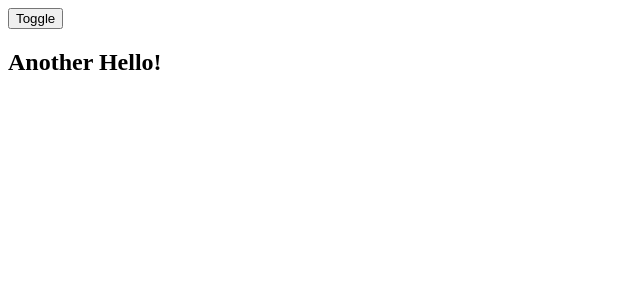
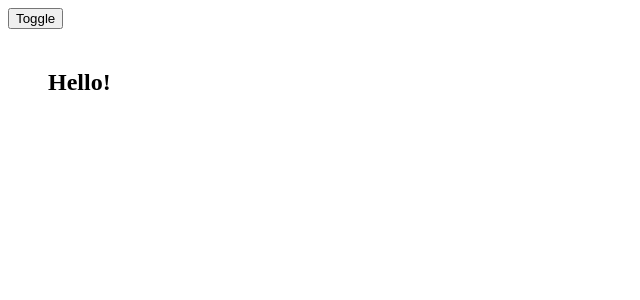
Before and after one commit to y-jie28/css-animations, a Vue app: page / in a window 1280 px wide. Shown: the top 300 px of the page, without its empty margins (0-640 px from the left). Built offline with nearby package versions, Linux system fonts and the light colour scheme.

Commit message:
animating with CSS animation

```diff
--- a/src/App.vue
+++ b/src/App.vue
@@ -2,11 +2,17 @@
   <!-- Use a button to toggle animation -->
   <button type="button" @click="flag = !flag">Toggle</button>
 
-  <!--  -->
-  <transition name="fade" mode="out-in">
+  <!-- Animating with CSS Transitions -->
+  <!-- <transition name="fade" mode="out-in">
     <h2 v-if="flag" key="main">Hello World!</h2>
     <h2 v-else key="secondary">Another Hello!</h2>
+  </transition> -->
+
+  <!-- Animating with CSS Animations -->
+  <transition name="zoom" type="animation" appear>
+    <h2 v-if="flag">Hello!</h2>
   </transition>
+
 </template>
 
 <script>
@@ -14,13 +20,20 @@ export default {
   name: "App",
   data() {
     return {
-      flag: false,
+      flag: true,
     }
   }
 };
 </script>
 
 <style>
+
+h2 {
+  width: 400px;
+  padding: 20px;
+  margin: 20px;
+}
+
 /* initial frame */
 .fade-enter-from {
   opacity: 0;
@@ -36,5 +49,43 @@ export default {
   opacity: 0;
 }
 
+.zoom-enter-active {
+  animation: zoom-in 1s linear forwards;
+  transition: all 1s linear;
+}
+
+.zoom-leave-active {
+  animation: zoom-out 1s linear forwards;
+  transition: all 1s linear;
+}
+
+.zoom-enter-from {
+  opacity: 0;
+}
+
+.zoom-leave-to {
+  opacity: 0;
+}
+
+@keyframes zoom-in {
+  from {
+    /* scales it to its smallest size possible */
+    transform: scale(0, 0);
+  }
+  to {
+    /* scales to its original size */
+    transform: scale(1, 1);
+  }
+}
+
+/* reverse of zoom-out */
+@keyframes zoom-out {
+  from {
+    transform: scale(1, 1);
+  }
+  to {
+    transform: scale(0, 0);
+  }
+}
 
 </style>
```
Also changed, not shown: 1 other file (tests, documents, lock files or other folders).
